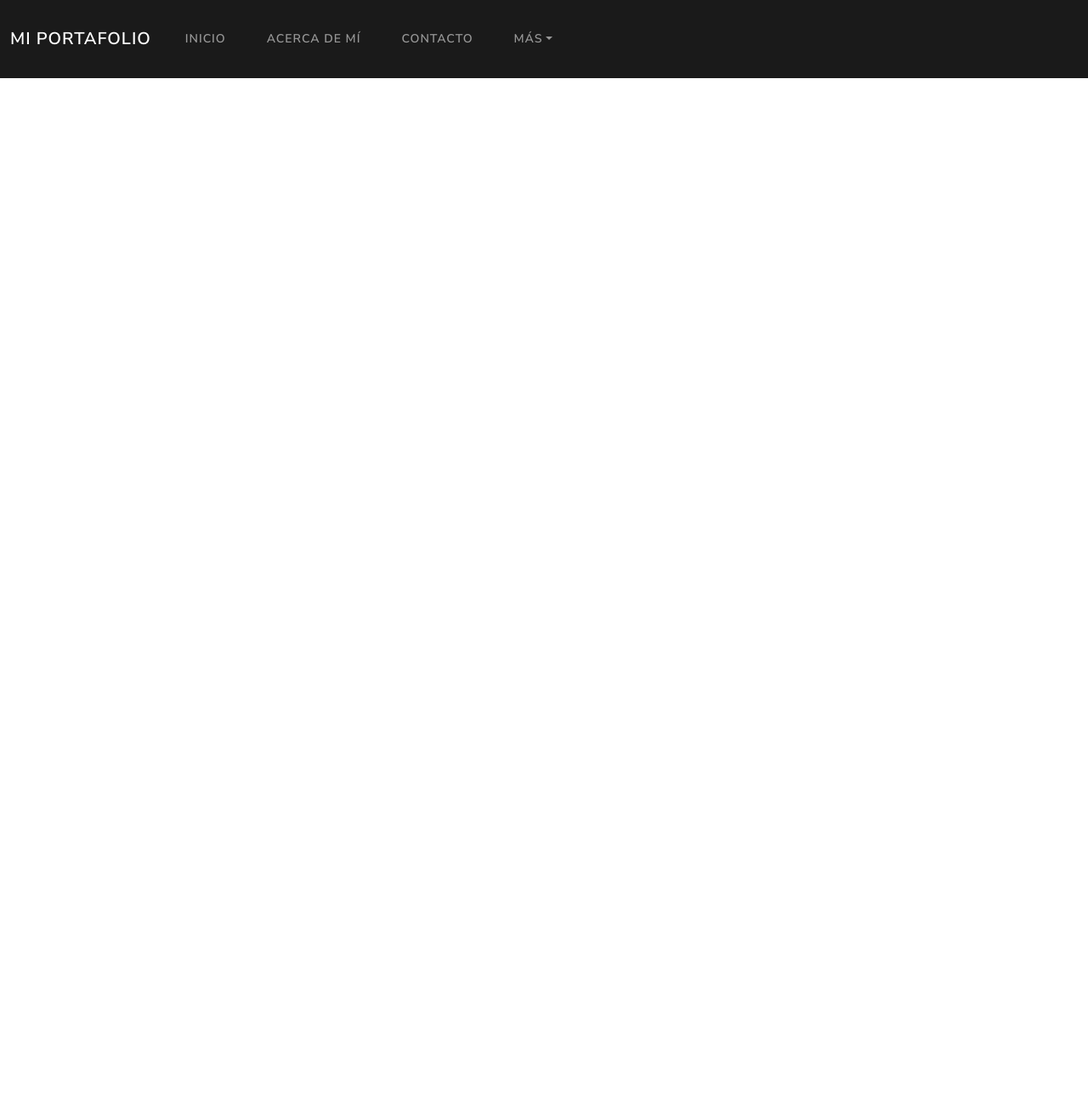
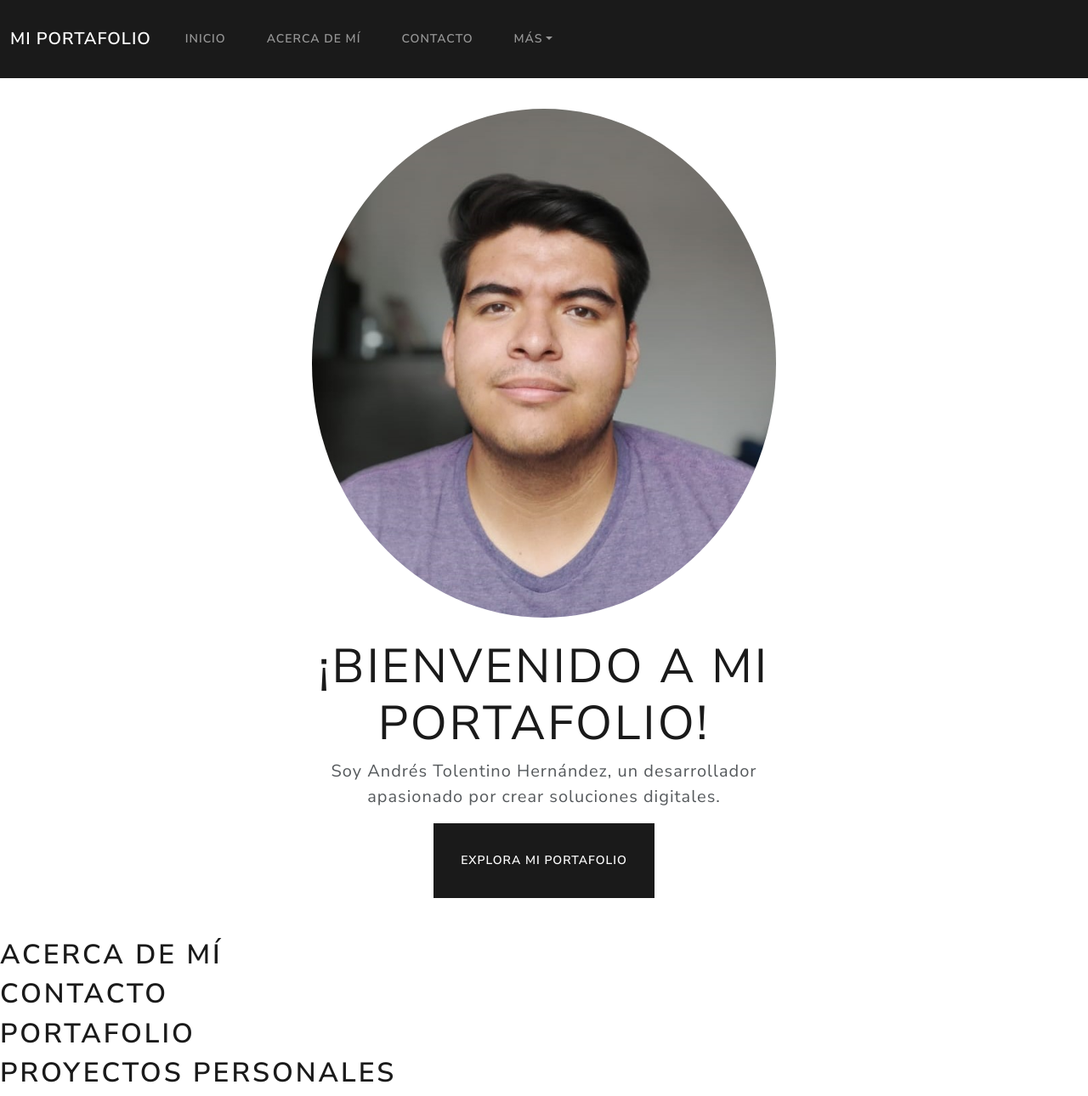
Before and after one commit to andrestolher/Portafolio, a plain HTML site: page index.html in a window 1280 px wide. Shown: the whole page at 85% size. Before the commit the page ends 800 px from the top, so only its background shows below. Drawn offline with nearby package versions, Linux system fonts and the light colour scheme.

Commit message:
Primer Versio de la Seccion de Inicio

```diff
--- a/index.html
+++ b/index.html
@@ -5,10 +5,19 @@
     <meta name="viewport" content="width=device-width, initial-scale=1.0" />
     <title>Mi Portafolio</title>
     <link rel="stylesheet" href="css/bootstrap.min.css" />
+    <style>
+      /* Agrega un estilo opcional para el desplazamiento suave */
+      html {
+        scroll-behavior: smooth;
+      }
+    </style>
   </head>
   <body>
     <header>
-      <nav class="navbar navbar-expand-lg bg-primary" data-bs-theme="dark">
+      <nav
+        class="navbar navbar-expand-lg bg-primary fixed-top"
+        data-bs-theme="dark"
+      >
         <div class="container-fluid">
           <a class="navbar-brand" href="#">Mi Portafolio</a>
           <button
@@ -25,13 +34,13 @@
           <div class="collapse navbar-collapse" id="navbar">
             <ul class="navbar-nav me-auto">
               <li class="nav-item">
-                <a class="nav-link" href="#">Inicio</a>
+                <a class="nav-link" href="#inicio">Inicio</a>
               </li>
               <li class="nav-item">
-                <a class="nav-link" href="#">Acerca de mí</a>
+                <a class="nav-link" href="#acerca">Acerca de mí</a>
               </li>
               <li class="nav-item">
-                <a class="nav-link" href="#">Contacto</a>
+                <a class="nav-link" href="#contacto">Contacto</a>
               </li>
               <li class="nav-item dropdown">
                 <a
@@ -44,8 +53,10 @@
                   >Más</a
                 >
                 <div class="dropdown-menu">
-                  <a class="dropdown-item" href="#">Portafolio</a>
-                  <a class="dropdown-item" href="#">Proyectos Personales</a>
+                  <a class="dropdown-item" href="#portafolio">Portafolio</a>
+                  <a class="dropdown-item" href="#proyectos"
+                    >Proyectos Personales</a
+                  >
                 </div>
               </li>
             </ul>
@@ -55,6 +66,54 @@
     </header>
 
     <!-- Aquí puedes agregar el contenido de tu página -->
+    <div style="margin-top: 80px">
+      <section id="inicio" class="py-5 text-center">
+        <div class="container">
+          <div class="row">
+            <div class="col-md-6 mx-auto">
+              <!-- Agrega tu imagen de perfil o logotipo aquí -->
+              <img
+                src="img/foto.jpeg"
+                alt="Tu Imagen"
+                class="img-fluid rounded-circle mb-4"
+              />
+
+              <!-- Título y breve descripción -->
+              <h1 class="display-4">¡Bienvenido a Mi Portafolio!</h1>
+              <p class="lead">
+                Soy Andrés Tolentino Hernández, un desarrollador apasionado por
+                crear soluciones digitales.
+              </p>
+
+              <!-- Llamado a la acción -->
+              <a href="#portafolio" class="btn btn-primary btn-lg"
+                >Explora mi Portafolio</a
+              >
+            </div>
+          </div>
+        </div>
+      </section>
+
+      <section id="acerca">
+        <h1>Acerca de mí</h1>
+        <!-- Contenido de la sección "Acerca de mí" -->
+      </section>
+
+      <section id="contacto">
+        <h1>Contacto</h1>
+        <!-- Contenido de la sección "Contacto" -->
+      </section>
+
+      <section id="portafolio">
+        <h1>Portafolio</h1>
+        <!-- Contenido de la sección "Portafolio" -->
+      </section>
+
+      <section id="proyectos">
+        <h1>Proyectos Personales</h1>
+        <!-- Contenido de la sección "Proyectos Personales" -->
+      </section>
+    </div>
 
     <script src="https://code.jquery.com/jquery-3.6.0.min.js"></script>
     <script src="https://unpkg.com/@popperjs/core@2/dist/umd/popper.min.js"></script>
```
Also changed, not shown: img/foto.jpeg (added).
